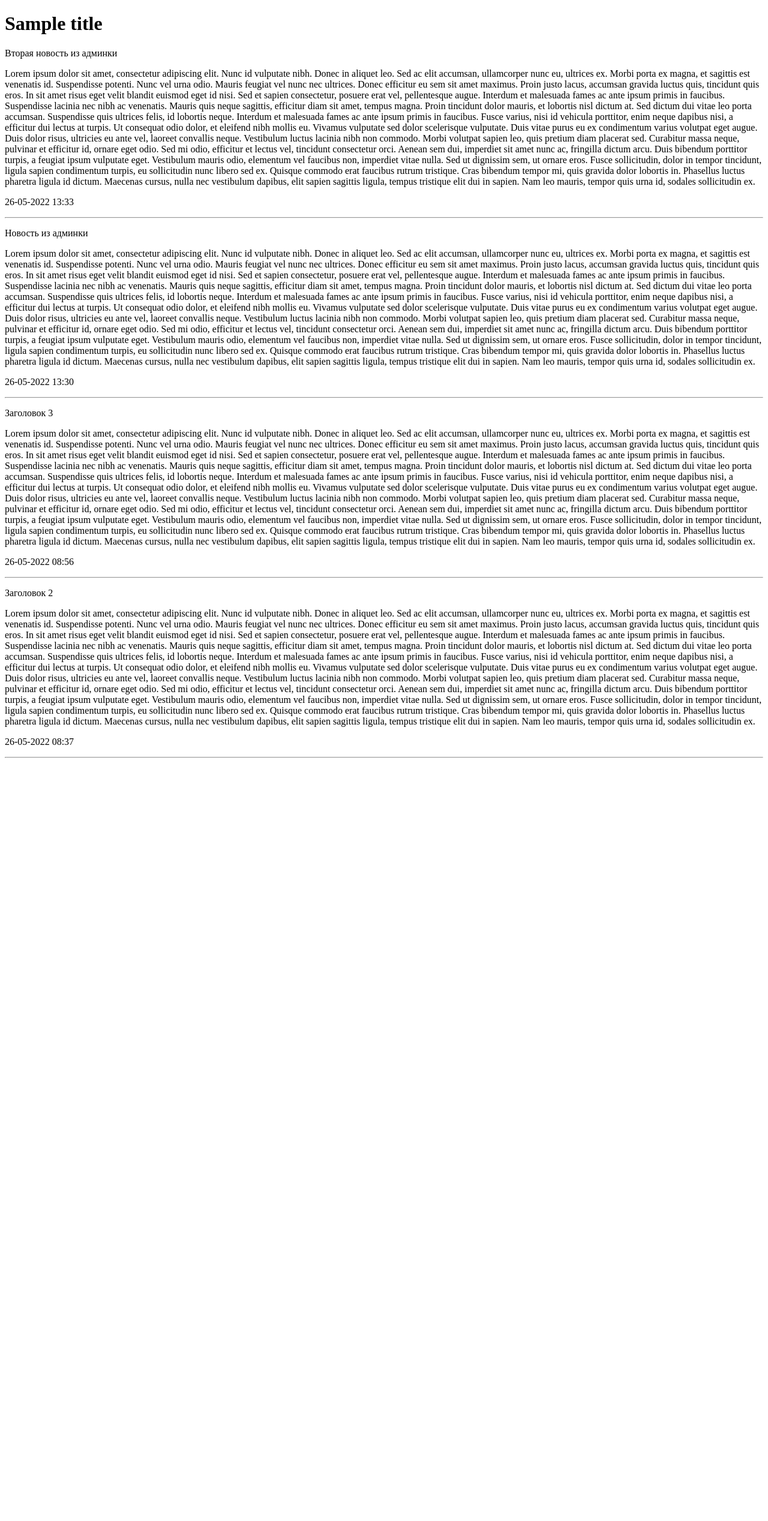
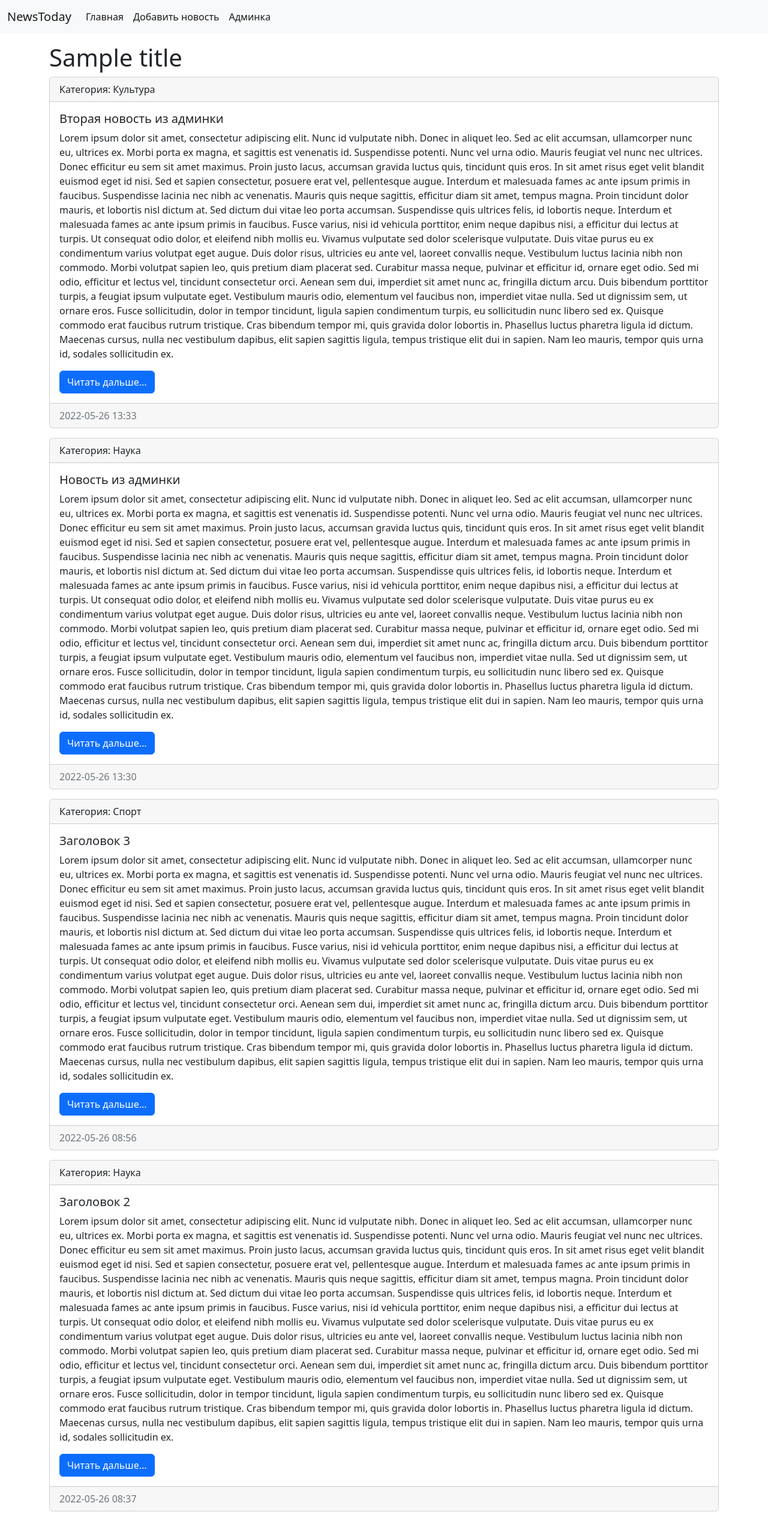
Before and after one commit to m-cyx/Django-Learning, a Django app: template learnsite/news/templates/news/index.html in a window 1280 px wide. Shown: the whole page at 60% size. Before the commit the page ends 1264 px from the top, so only its background shows below. Run offline with Django 4.2, Linux system fonts and the light colour scheme; data comes from the database, SQL or seed files in the repository; both versions use the stored data as it was after the commit; the template is opened without the code that fills it: values that come from a table or form of the project are taken from there, most other values are stand-ins (such as "Sample title", 1, 10 or a date in 2020); parts of the project's set-up code (start-up, migrations or seed data) failed here and were passed over.

Commit message:
making templates look good

```diff
--- a/learnsite/news/templates/news/index.html
+++ b/learnsite/news/templates/news/index.html
@@ -1,23 +1,60 @@
-<!DOCTYPE html>
-<html lang="ru">
+<!doctype html>
+<html lang="en">
 
 <head>
-    <meta charset="UTF-8">
+    <meta charset="utf-8">
+    <meta name="viewport" content="width=device-width, initial-scale=1">
     <title>{{ title }}</title>
+    <link href="https://cdn.jsdelivr.net/npm/bootstrap@5.2.0-beta1/dist/css/bootstrap.min.css" rel="stylesheet"
+        integrity="sha384-0evHe/X+R7YkIZDRvuzKMRqM+OrBnVFBL6DOitfPri4tjfHxaWutUpFmBp4vmVor" crossorigin="anonymous">
 </head>
 
 <body>
-    <h1>{{ title }}</h1>
-    {% for item in news %}
-        <div>
-            <p>{{ item.title }}</p>
-            <p>{{ item.content }}</p>
-            <p>{{ item.created_at|date:"d-m-Y H:i" }}</p>
+
+    <nav class="navbar navbar-expand-lg bg-light">
+        <div class="container-fluid">
+            <a class="navbar-brand" href="#">NewsToday</a>
+            <button class="navbar-toggler" type="button" data-bs-toggle="collapse"
+                data-bs-target="#navbarSupportedContent" aria-controls="navbarSupportedContent" aria-expanded="false"
+                aria-label="Toggle navigation">
+                <span class="navbar-toggler-icon"></span>
+            </button>
+            <div class="collapse navbar-collapse" id="navbarSupportedContent">
+                <ul class="navbar-nav me-auto mb-2 mb-lg-0">
+                    <li class="nav-item"><a class="nav-link active" aria-current="page" href="/">Главная</a></li>
+                    <li><a class="nav-link active" aria-current="page" href="/">Добавить новость</a></li>
+                    <li><a class="nav-link active" aria-current="page" href="/admin">Админка</a></li>
+                </ul>
+            </div>
         </div>
-        <hr>
-    {% endfor %}
+    </nav>
 
+    <div class="container mt-3">
+        <h1>{{ title }}</h1>
+        <div class="row">
+            <div class="col-md-12">
+                {% for item in news %}
+                    <div class="card mb-3">
+                        <div class="card-header">
+                            Категория: {{item.category}}
+                        </div>
+                        <div class="card-body ">
+                            <h5 class="card-title">{{ item.title }}</h5>
+                            <p class="card-text">{{ item.content }}</p>
+                            <a href="#" class="btn btn-primary">Читать дальше...</a>
+                        </div>
+                        <div class="card-footer text-muted">
+                            {{ item.created_at|date:"Y-m-d H:i"}}
+                        </div>
+                    </div>
+                {% endfor %}
+            </div>
+        </div>
+    </div>
+
+    <script src="https://cdn.jsdelivr.net/npm/bootstrap@5.2.0-beta1/dist/js/bootstrap.bundle.min.js"
+        integrity="sha384-pprn3073KE6tl6bjs2QrFaJGz5/SUsLqktiwsUTF55Jfv3qYSDhgCecCxMW52nD2"
+        crossorigin="anonymous"></script>
 </body>
 
-
 </html>
```
Also changed, not shown: learnsite/db.sqlite3.
